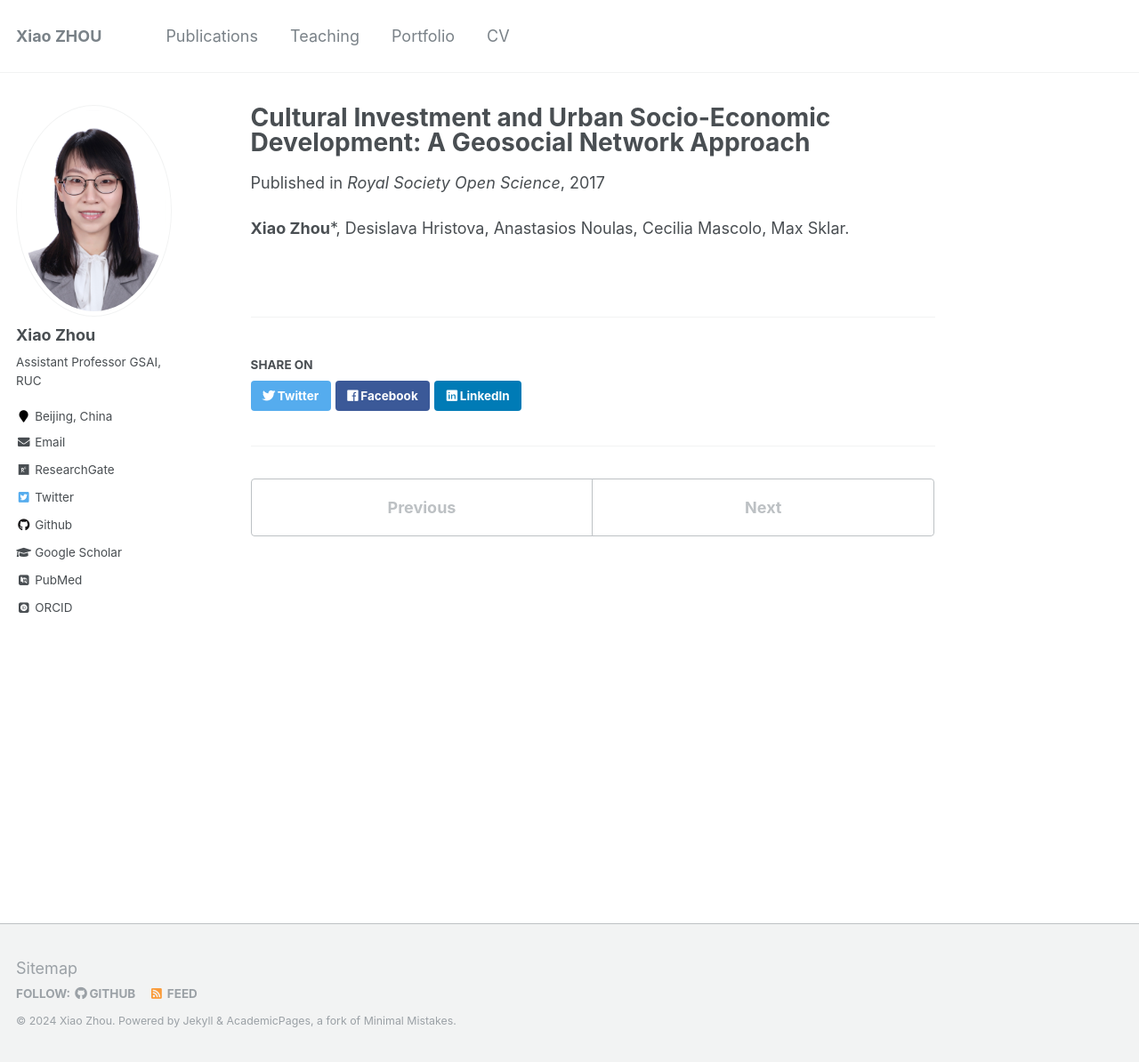
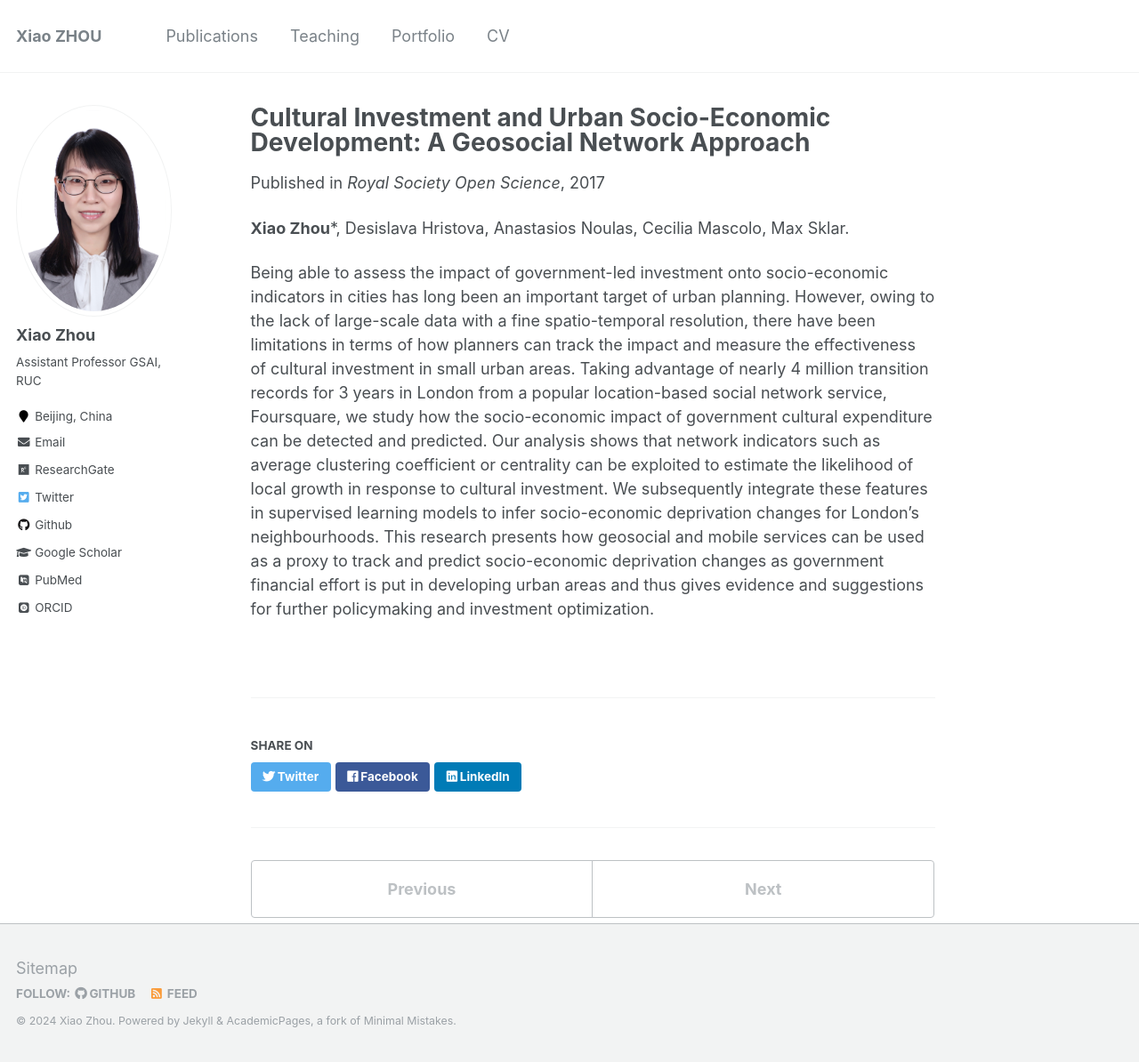
Before and after one commit to lxin131/XiaoZHOUCAM.github.io, a Jekyll site: the page built from _publications/RSOS2017.md, in a window 1280 px wide and 1194 px high. Shown: the whole window at 89% size. Built offline with Jekyll 4.4.1, drawn with Linux system fonts in a browser that asks for light colours; some web fonts are replaced.

Commit message:
Update RSOS2017.md

```diff
--- a/_publications/RSOS2017.md
+++ b/_publications/RSOS2017.md
@@ -7,3 +7,5 @@ paperurl: 'http://XiaoZHOUCAM.github.io/files/RSOS2017.pdf'
 ---
 
 **Xiao Zhou**\*, Desislava Hristova, Anastasios Noulas, Cecilia Mascolo, Max Sklar.
+
+Being able to assess the impact of government-led investment onto socio-economic indicators in cities has long been an important target of urban planning. However, owing to the lack of large-scale data with a fine spatio-temporal resolution, there have been limitations in terms of how planners can track the impact and measure the effectiveness of cultural investment in small urban areas. Taking advantage of nearly 4 million transition records for 3 years in London from a popular location-based social network service, Foursquare, we study how the socio-economic impact of government cultural expenditure can be detected and predicted. Our analysis shows that network indicators such as average clustering coefficient or centrality can be exploited to estimate the likelihood of local growth in response to cultural investment. We subsequently integrate these features in supervised learning models to infer socio-economic deprivation changes for London’s neighbourhoods. This research presents how geosocial and mobile services can be used as a proxy to track and predict socio-economic deprivation changes as government financial effort is put in developing urban areas and thus gives evidence and suggestions for further policymaking and investment optimization.
```
